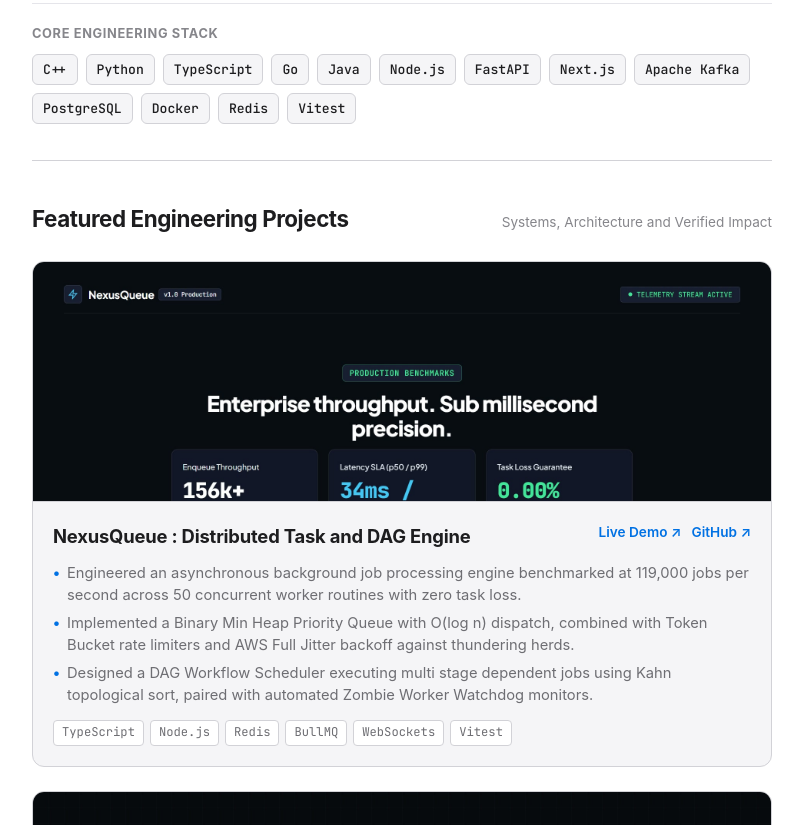
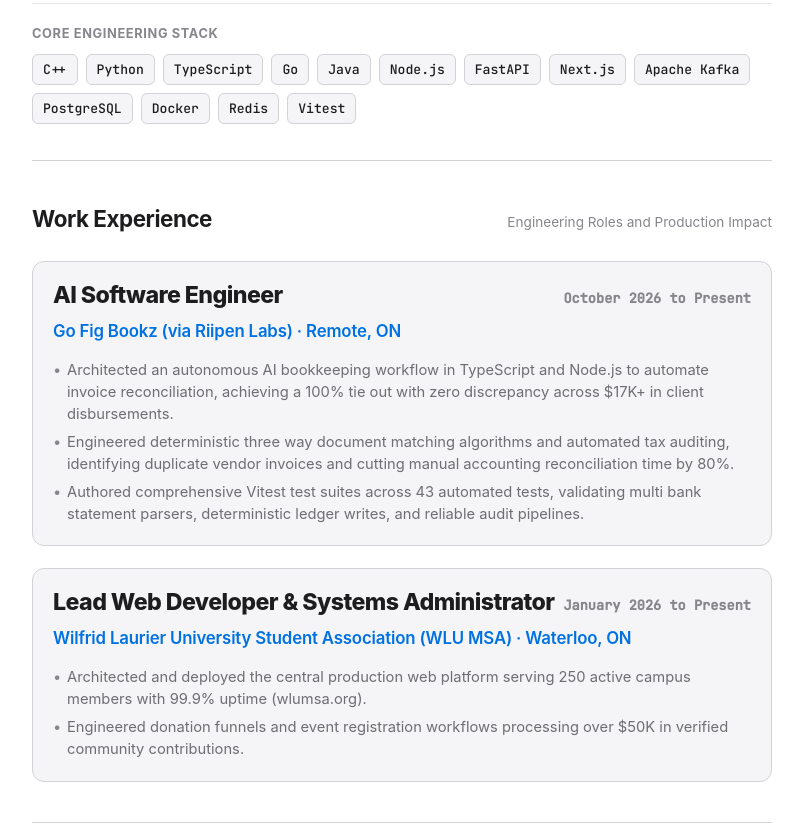
Before and after one commit to shamir-khan-dev/Personal-Website, a plain HTML site: page index.html in a window 1280 px wide. Shown: the part 576-1401 px from the top of the page, without its empty margins (238-1041 px from the left). Drawn offline with Linux system fonts and the light colour scheme.

Commit message:
feat: show Work Experience before Projects with bold AI Engineer Go Fig Bookz styling

```diff
--- a/index.html
+++ b/index.html
@@ -52,8 +52,8 @@
             <div class="nav-actions">
                 <ul class="nav-links">
                     <li><a href="#about">About</a></li>
+                    <li><a href="#experience">Experience</a></li>
                     <li><a href="#projects">Projects</a></li>
-                    <li><a href="#experience">Experience</a></li>
                     <li><a href="#education">Education</a></li>
                     <li><a href="#contact">Contact</a></li>
                 </ul>
@@ -125,6 +125,43 @@
                         <span class="pill">Vitest</span>
                     </div>
                 </div>
+            </div>
+        </section>
+
+        <!-- Experience Section (Shown First) -->
+        <section id="experience" class="section">
+            <div class="section-head">
+                <h2 class="section-heading">Work Experience</h2>
+                <span class="section-note">Engineering Roles and Production Impact</span>
+            </div>
+
+            <div class="experience-list">
+
+                <div class="experience-item">
+                    <div class="experience-top">
+                        <span class="experience-role">AI Software Engineer</span>
+                        <span class="experience-date">October 2026 to Present</span>
+                    </div>
+                    <div class="experience-company">Go Fig Bookz (via Riipen Labs) · Remote, ON</div>
+                    <ul class="experience-bullets">
+                        <li>Architected an autonomous AI bookkeeping workflow in TypeScript and Node.js to automate invoice reconciliation, achieving a 100% tie out with zero discrepancy across $17K+ in client disbursements.</li>
+                        <li>Engineered deterministic three way document matching algorithms and automated tax auditing, identifying duplicate vendor invoices and cutting manual accounting reconciliation time by 80%.</li>
+                        <li>Authored comprehensive Vitest test suites across 43 automated tests, validating multi bank statement parsers, deterministic ledger writes, and reliable audit pipelines.</li>
+                    </ul>
+                </div>
+
+                <div class="experience-item">
+                    <div class="experience-top">
+                        <span class="experience-role">Lead Web Developer & Systems Administrator</span>
+                        <span class="experience-date">January 2026 to Present</span>
+                    </div>
+                    <div class="experience-company">Wilfrid Laurier University Student Association (WLU MSA) · Waterloo, ON</div>
+                    <ul class="experience-bullets">
+                        <li>Architected and deployed the central production web platform serving 250 active campus members with 99.9% uptime (wlumsa.org).</li>
+                        <li>Engineered donation funnels and event registration workflows processing over $50K in verified community contributions.</li>
+                    </ul>
+                </div>
+
             </div>
         </section>
 
@@ -280,43 +317,6 @@
             </div>
         </section>
 
-        <!-- Experience Section -->
-        <section id="experience" class="section">
-            <div class="section-head">
-                <h2 class="section-heading">Work Experience</h2>
-                <span class="section-note">Commercial Deliveries and Engineering Roles</span>
-            </div>
-
-            <div class="experience-list">
-
-                <div class="experience-item">
-                    <div class="experience-top">
-                        <span class="experience-role">AI Software Engineer (Client Project)</span>
-                        <span class="experience-date">October 2026 to Present</span>
-                    </div>
-                    <div class="experience-company">Go Fig Bookz (via Riipen Labs) · Remote, ON</div>
-                    <ul class="experience-bullets">
-                        <li>Architected an autonomous AI bookkeeping workflow in TypeScript and Node.js to automate invoice reconciliation, achieving a 100% tie out with zero discrepancy across $17K+ in client disbursements.</li>
-                        <li>Engineered deterministic three way document matching algorithms and automated tax auditing, identifying duplicate vendor invoices and cutting manual accounting reconciliation time by 80%.</li>
-                        <li>Authored comprehensive Vitest test suites across 43 automated tests, validating multi bank statement parsers, deterministic ledger writes, and reliable audit pipelines.</li>
-                    </ul>
-                </div>
-
-                <div class="experience-item">
-                    <div class="experience-top">
-                        <span class="experience-role">Lead Web Developer and Systems Administrator</span>
-                        <span class="experience-date">January 2026 to Present</span>
-                    </div>
-                    <div class="experience-company">Wilfrid Laurier University Student Association (WLU MSA) · Waterloo, ON</div>
-                    <ul class="experience-bullets">
-                        <li>Architected and deployed the central production web platform serving 250 active campus members with 99.9% uptime.</li>
-                        <li>Engineered donation funnels and event registration workflows processing over $50K in verified community contributions.</li>
-                    </ul>
-                </div>
-
-            </div>
-        </section>
-
         <!-- Education Section -->
         <section id="education" class="section">
             <div class="section-head">
--- a/style.css
+++ b/style.css
@@ -452,7 +452,11 @@ body {
 .experience-item {
   display: flex;
   flex-direction: column;
-  gap: 6px;
+  gap: 8px;
+  background: var(--bg-surface);
+  border: 1px solid var(--border);
+  padding: 20px;
+  border-radius: 12px;
 }
 
 .experience-top {
@@ -460,13 +464,15 @@ body {
   justify-content: space-between;
   align-items: baseline;
   flex-wrap: wrap;
-  gap: 4px;
+  gap: 6px;
 }
 
 .experience-role {
-  font-weight: 700;
-  font-size: 1.05rem;
+  font-weight: 800;
+  font-size: 1.45rem;
   color: var(--text);
+  letter-spacing: -0.025em;
+  line-height: 1.2;
 }
 
 .experience-date {
@@ -477,9 +483,10 @@ body {
 }
 
 .experience-company {
-  font-size: 0.92rem;
+  font-size: 1.05rem;
   color: var(--accent);
   font-weight: 600;
+  letter-spacing: -0.01em;
 }
 
 .experience-bullets {
```
